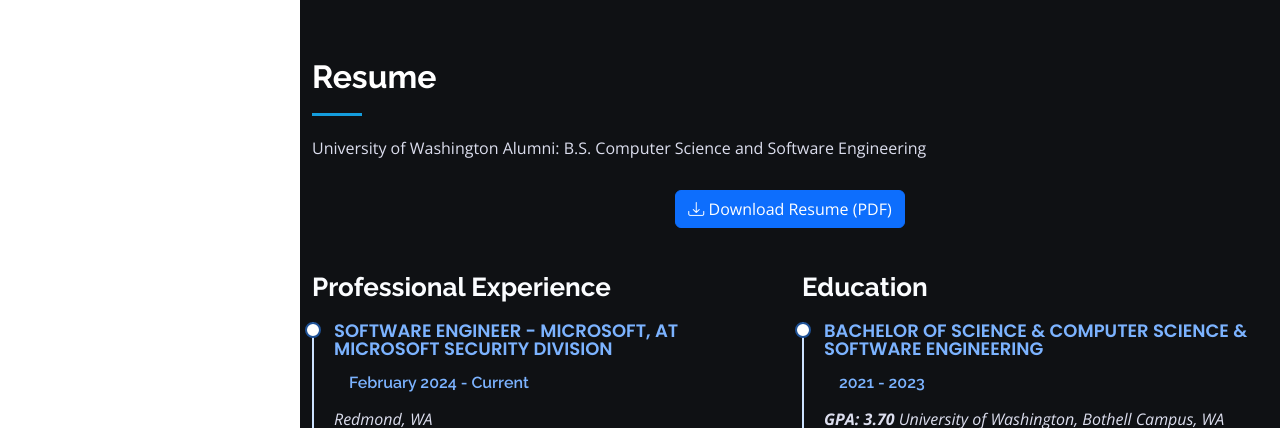
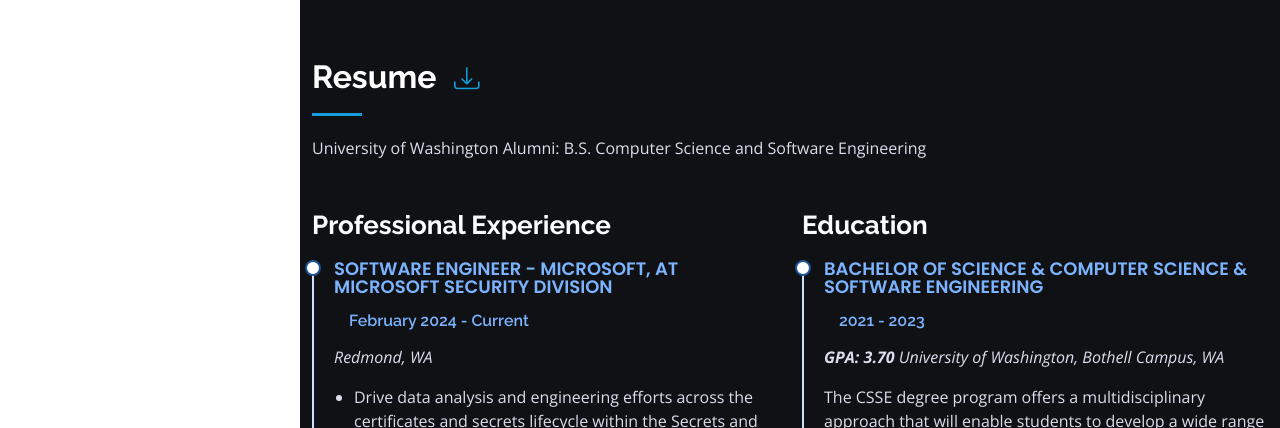
Before and after one commit to ecastil677/elizabeth-castillo, a plain HTML site: page index.html in a window 1280 px wide. Shown: the part 802-1230 px from the top of the page. Drawn offline with nearby package versions, Linux system fonts and the light colour scheme.

Commit message:
fixing space

```diff
--- a/index.html
+++ b/index.html
@@ -63,13 +63,13 @@
       <section id="resume" class="resume">
         <div class="container">
           <div class="section-title">
-            <h2>Resume</h2>
+            <h2>
+              Resume
+              <a href="assets/Elizabeth_Castillo_Resume.pdf" download="Elizabeth_Castillo_Resume.pdf" style="text-decoration: none; color: #149ddd; font-size: 0.8em; margin-left: 10px;">
+                <i class="bi bi-download"></i>
+              </a>
+            </h2>
             <p>University of Washington Alumni: B.S. Computer Science and Software Engineering</p>
-          </div>
-          <div class="text-center mb-4">
-            <a href="assets/Elizabeth_Castillo_Resume.pdf" class="btn btn-primary" download="Elizabeth_Castillo_Resume.pdf">
-              <i class="bi bi-download"></i> Download Resume (PDF)
-            </a>
           </div>
           <div class="row">
             <!--SECOND ROW-->
```
